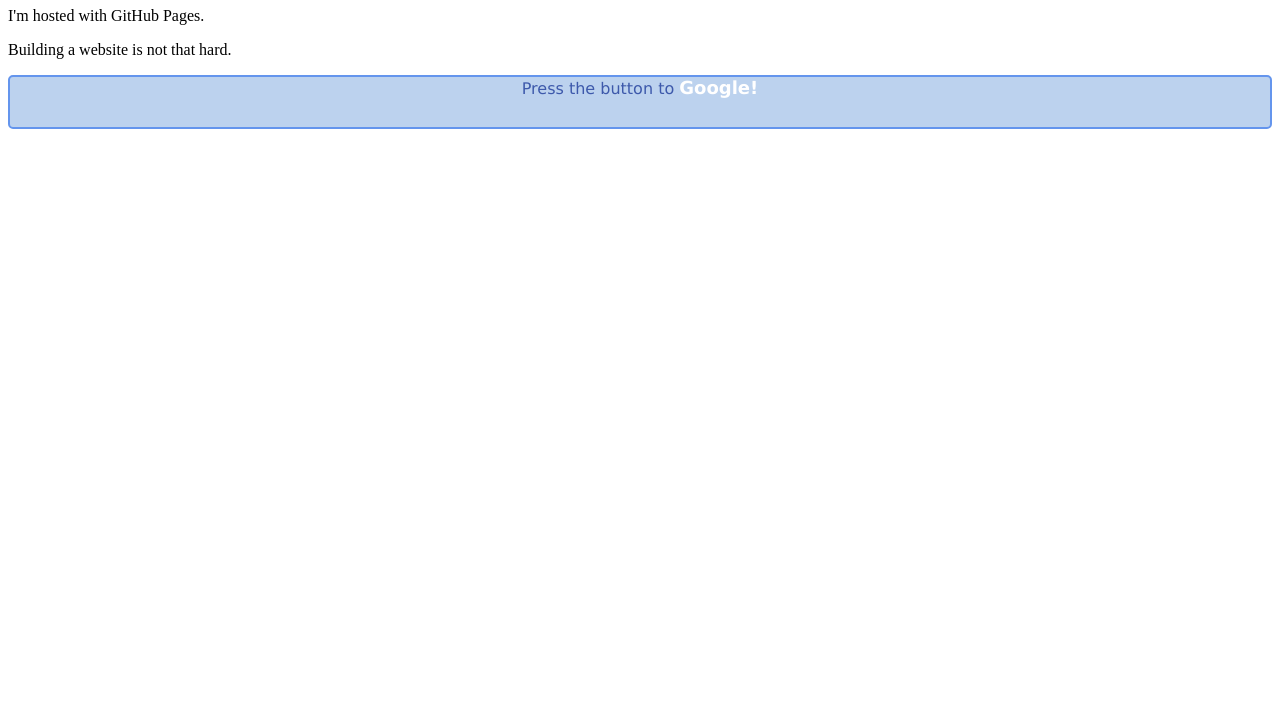
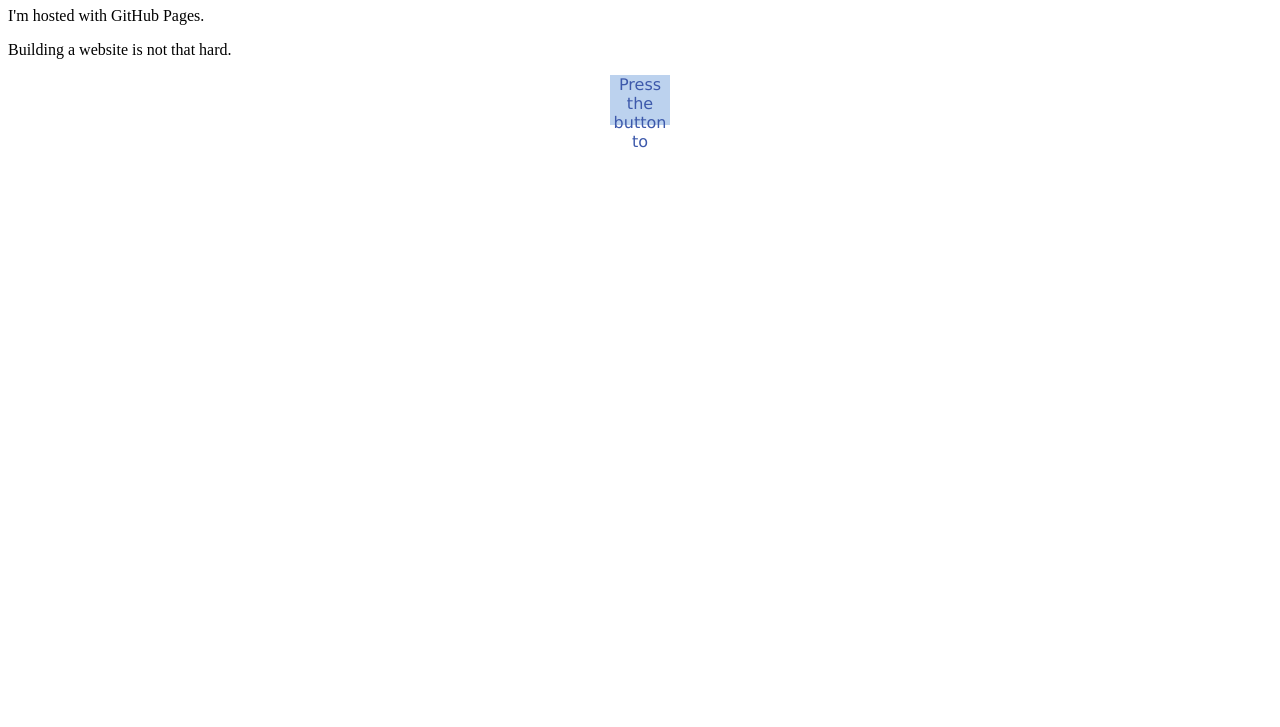
Before and after one commit to angieh503/angieh503.github.io, a plain HTML site: page index.html in a window 1280 px wide. Shown: the part 73-800 px from the top of the page. Drawn offline with Linux system fonts and the light colour scheme.

Commit message:
adjust width of button

```diff
--- a/css/style.css
+++ b/css/style.css
@@ -4,11 +4,12 @@ h1 {
 }
 
 div {
+	height: 50px;
+	width: 60px;
+	border-color: #6495ed;
+	background-color: #bcd2ee;
+	border-style: 2px solid
 	border-radius: 5px;
-	border: 2px solid #6495ed;
-	background-color: #bcd2ee;
-	height: 50px;
-	width: 60px
 	margin: auto;
 	text-align: center;
 }
```
